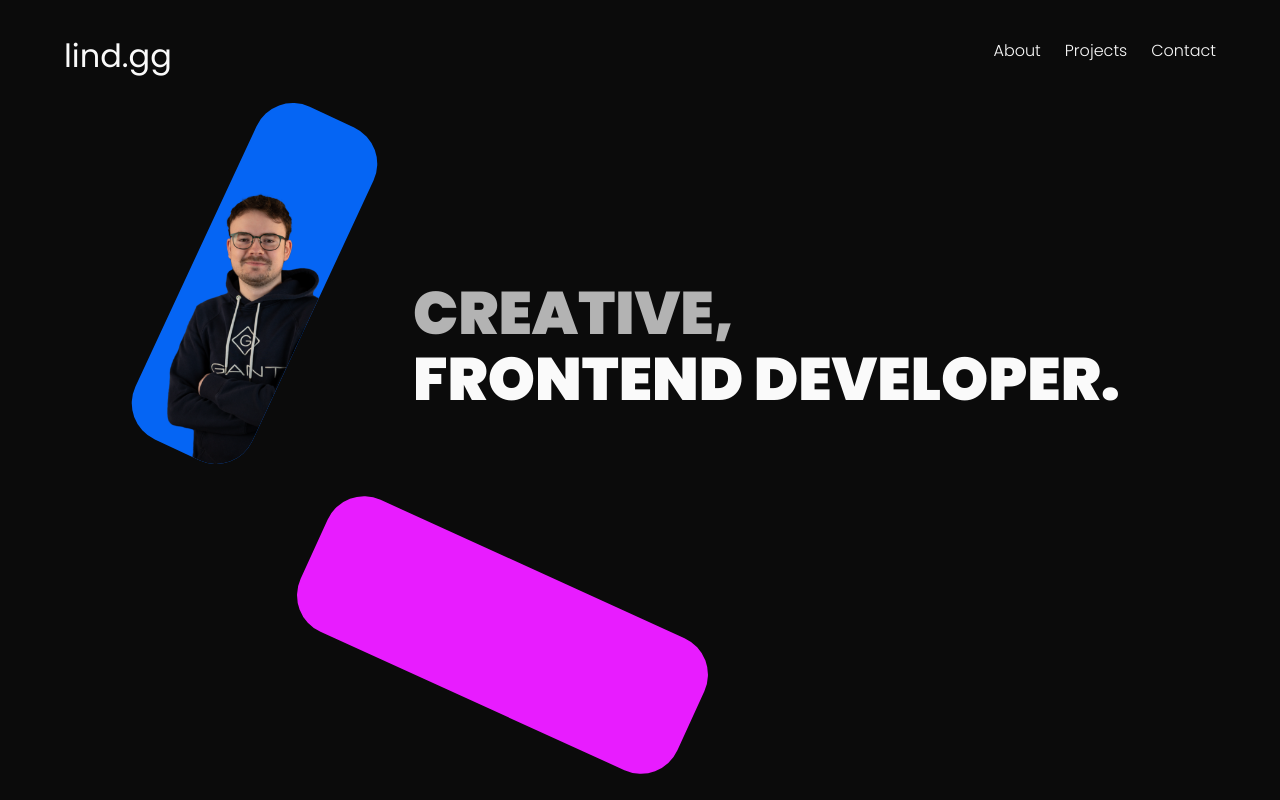
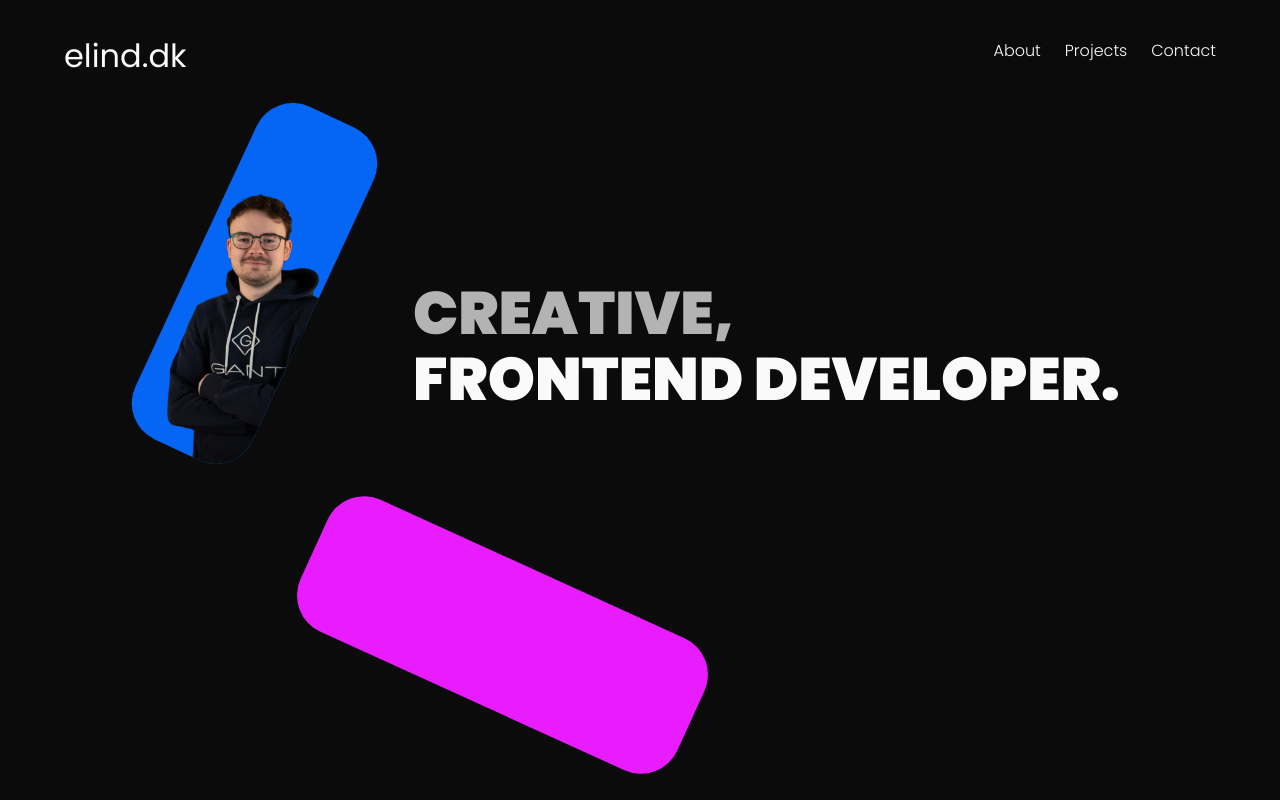
Before and after one commit to emil584c/portfolio4.0, a React (Vite) app: page / in a window 1280 px wide. Shown: the top 800 px of the page. Built offline with nearby package versions, Linux system fonts and the light colour scheme.

Commit message:
site name change

```diff
--- a/index.html
+++ b/index.html
@@ -11,7 +11,7 @@
       name="viewport"
       content="width=device-width, initial-scale=1.0"
     />
-    <title>lind.gg</title>
+    <title>elind.dk</title>
     <link
       rel="preconnect"
       href="https://fonts.googleapis.com"
--- a/src/components/HeaderSection.jsx
+++ b/src/components/HeaderSection.jsx
@@ -43,7 +43,7 @@ function HeaderSection() {
             to={"/"}
             className="header-section__logo"
           >
-            lind.gg
+            elind.dk
           </Link>
           <ul>
             <li>
```
